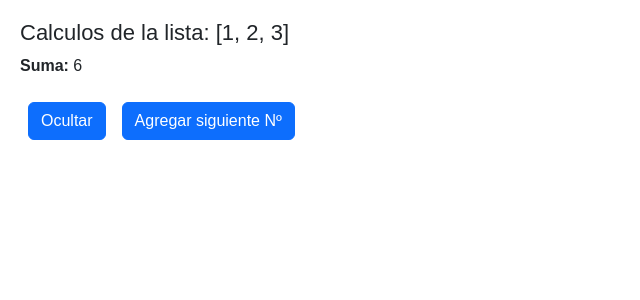
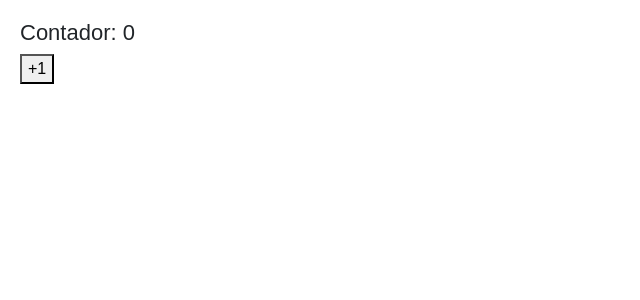
Before and after one commit to GustDevFreak/react-learning-project, a React (Create React App) app: page / in a window 1280 px wide. Shown: the top 300 px of the page, without its empty margins (0-640 px from the left). Built offline with nearby package versions, Linux system fonts and the light colour scheme.

Commit message:
hook useCallBack on a counter

```diff
--- a/src/App.js
+++ b/src/App.js
@@ -1,8 +1,7 @@
-import { Calculos } from './components/Calculos'
+import { CallBackComponent } from './components/CallBackComponent'
 
-export default App => {
-
+export default function App() {
   return (
-    <Calculos></Calculos>
-  );
+    <CallBackComponent />
+  )
 }
--- a/src/components/Calculos.jsx
+++ /dev/null
@@ -1,33 +0,0 @@
-import { useMemo, useState } from "react"
-
-export const Calculos = () => {
-
-    const [listaNumeros, setListaNumeros] = useState([1, 2, 3])
-
-    const [show, setShow] = useState(true)
-
-    // useMemo nos permite memorizar un valor para no tener que volver a ejecutarlo en cada renderizado
-    // recibe una función (callback) y una lista de dependencias
-    // Entonces solo si la lista de dependencias cambia, la función se volverá a ejecutar
-    // Caso contrario, la función no se volverá a ejecutar
-    const getCalculo = useMemo(() => {
-        console.log('Calculando...')
-        return listaNumeros.reduce((a, b) => a + b)
-    }, [listaNumeros])
-
-    const agregarNumero = () => {
-        setListaNumeros([...listaNumeros, listaNumeros[listaNumeros.length - 1] + 1])
-    }
-
-    return (
-        <>
-            <div>
-                <h1>Calculos de la lista: [{listaNumeros.join(', ')}]</h1>
-                {/* si show es true, muestra el parrafo */}
-                {show && <p><b>Suma: </b>{getCalculo}</p>}
-                <button className="btn btn-primary m-2" onClick={() => setShow(!show)}>{show ? 'Ocultar' : 'Mostrar'}</button>
-                <button className="btn btn-primary m-2" onClick={() => agregarNumero()}>Agregar siguiente Nº</button>
-            </div>
-        </>
-    )
-}
--- /dev/null
+++ b/src/components/CallBackComponent.jsx
@@ -0,0 +1,23 @@
+import { useCallback, useState } from 'react';
+import { Incrementar } from './Incrementar';
+
+export const CallBackComponent = () => {
+
+    const [counter, setCounter] = useState(0)
+
+    // este useCallback memoriza la funcion incrementarPadre que evita que el componente Incrementar se renderice de nuevo
+    const incrementarPadre = useCallback(
+        (val) => {
+            // contador es una copia de counter que viene dentro de setCounter
+            setCounter(contador => contador + val)
+        },
+        []
+    )
+
+    return (
+        <>
+            <h1>Contador: {counter}</h1>
+            <Incrementar incrementar={incrementarPadre} />
+        </>
+    )
+}
--- /dev/null
+++ b/src/components/Incrementar.jsx
@@ -0,0 +1,12 @@
+import React from "react";
+
+// Aqui React.memo se encarga de memorizar lo que ingresa
+export const Incrementar = React.memo(({ incrementar }) => {
+
+    console.log('Me estoy redibujando')
+
+    return (
+        <button onClick={() => incrementar(1)}>+1</button>
+    )
+}
+)
```
